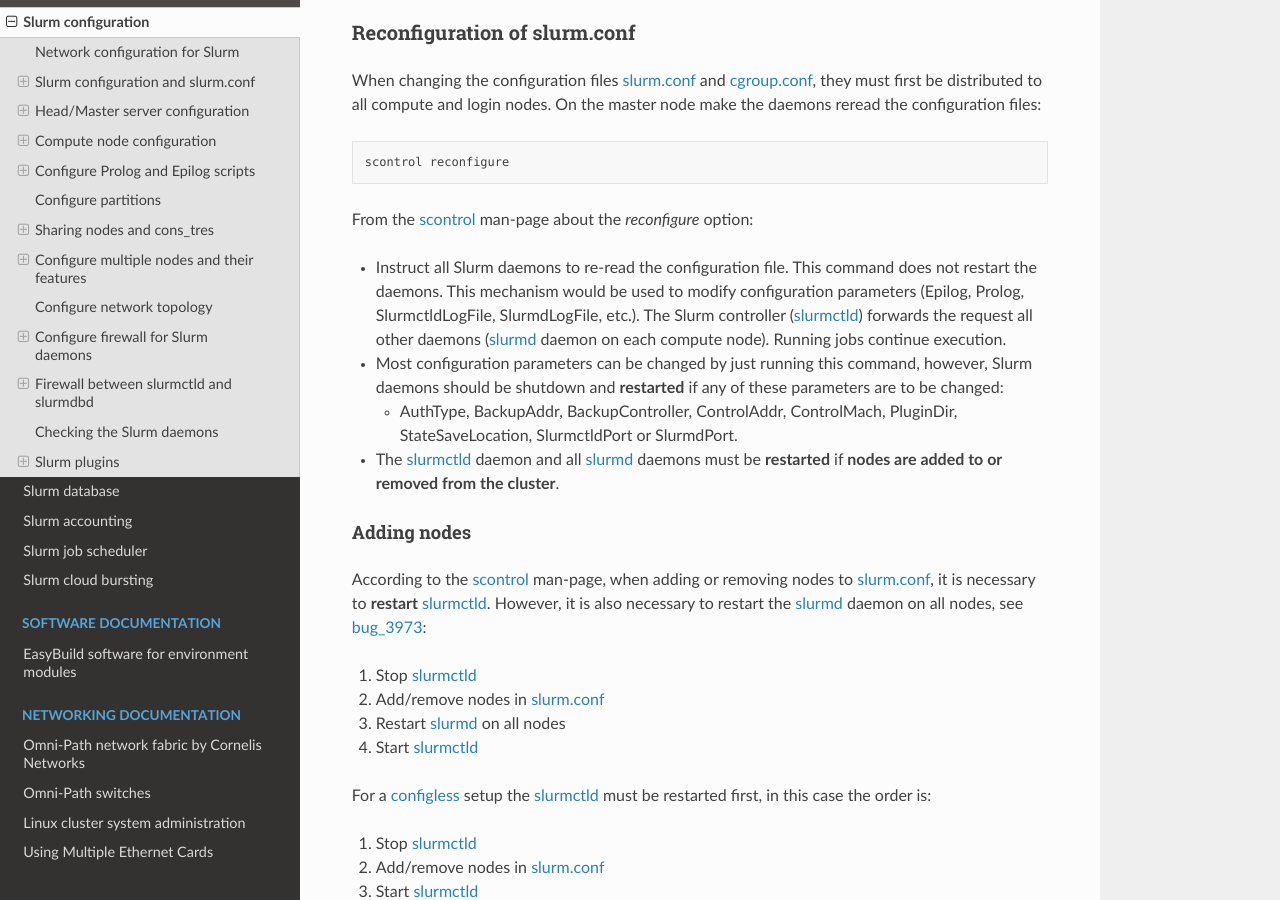
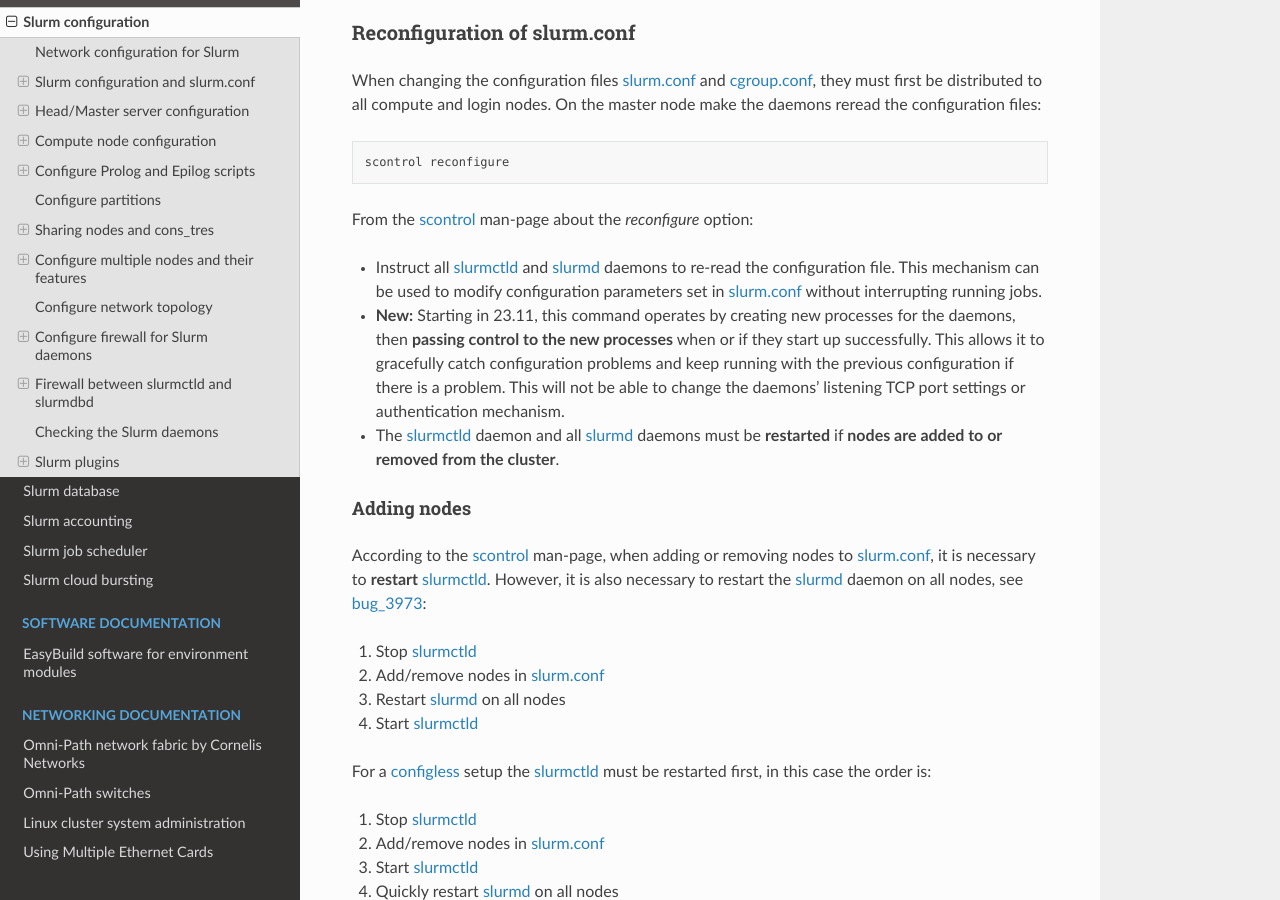
Before and after one commit to OleHolmNielsen/Niflheim_system, a Sphinx documentation site: the page built from docs/Slurm_configuration.rst, in a window 1280 px wide and 900 px high, scrolled down 6549 px. Built offline with Sphinx 7.4.7 and the Read the Docs theme 2.0.0, drawn with Linux system fonts in a browser that asks for light colours; some of the changed text lies outside the part shown.

Commit message:
New scontrol reconfigure

```diff
--- a/docs/Slurm_configuration.rst
+++ b/docs/Slurm_configuration.rst
@@ -258,13 +258,13 @@ On the master node make the daemons reread the configuration files::
 
 From the scontrol_ man-page about the *reconfigure* option:
 
-*  Instruct all Slurm daemons to re-read the configuration file.  This command does not restart the daemons.
-   This mechanism would be used to modify configuration parameters (Epilog, Prolog, SlurmctldLogFile, SlurmdLogFile, etc.).   The
-   Slurm  controller (slurmctld_)  forwards  the request all other daemons (slurmd_ daemon on each compute node). Running jobs continue execution.
-*  Most configuration parameters can be changed by just running this command, however, Slurm
-   daemons should be shutdown and **restarted** if any of these parameters are to be changed:
-
-   - AuthType, BackupAddr, BackupController, ControlAddr, ControlMach, PluginDir, StateSaveLocation, SlurmctldPort or SlurmdPort.
+* Instruct all slurmctld_ and slurmd_ daemons to re-read the configuration file.
+  This mechanism can be used to modify configuration parameters set in slurm.conf_ without interrupting running jobs.
+
+* **New:** Starting in 23.11, this command operates by creating new processes for the daemons, then **passing control to the new processes**
+  when or if they start up successfully.
+  This allows it to gracefully catch configuration problems and keep running with the previous configuration if there is a problem.
+  This will not be able to change the daemons' listening TCP port settings or authentication mechanism.
 
 *  The slurmctld_ daemon and all slurmd_ daemons must be **restarted** if **nodes are added to or removed from the cluster**.
 
```
Also changed, not shown: other parts of docs/Slurm_configuration.rst (+2 -2 lines).
